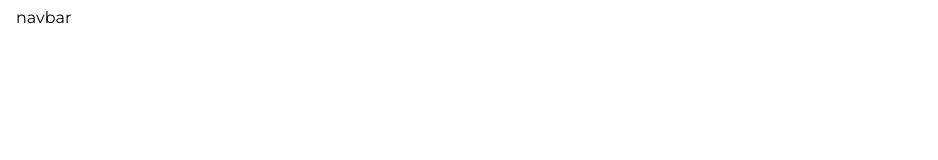
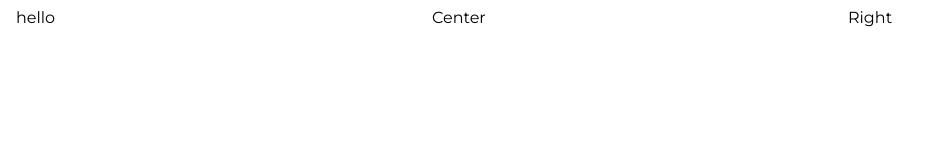
Before and after one commit to khatakslied/art-by-jenny, a React (Create React App) app: page / in a window 1280 px wide. Shown: the top 160 px of the page, without its empty margins (0-938 px from the left). Built offline with nearby package versions, Linux system fonts and the light colour scheme.

Commit message:
Add Navbar.jsx.

```diff
--- a/src/components/Navbar.jsx
+++ b/src/components/Navbar.jsx
@@ -6,14 +6,37 @@ const Container = styled.div`
 `;
 
 const Wrapper = styled.div`
+  display: flex;
+  justify-content: space-between;
   padding: 8px 16px;
 `;
+
+const Left = styled.div`
+  flex: 1;
+  display: flex;
+`
+const SearchContainer = styled.div`
+
+`
+
+const Center = styled.div`
+  flex: 1;
+`
+const Right = styled.div`
+  flex: 1;
+`
 
 const Navbar = () => {
   return (
     <Container>
       <Wrapper>
-        navbar
+        <Left>
+          <SearchContainer>
+            hello
+          </SearchContainer>
+        </Left>
+        <Center>Center</Center>
+        <Right>Right</Right>
       </Wrapper>
     </Container>
   );
```
